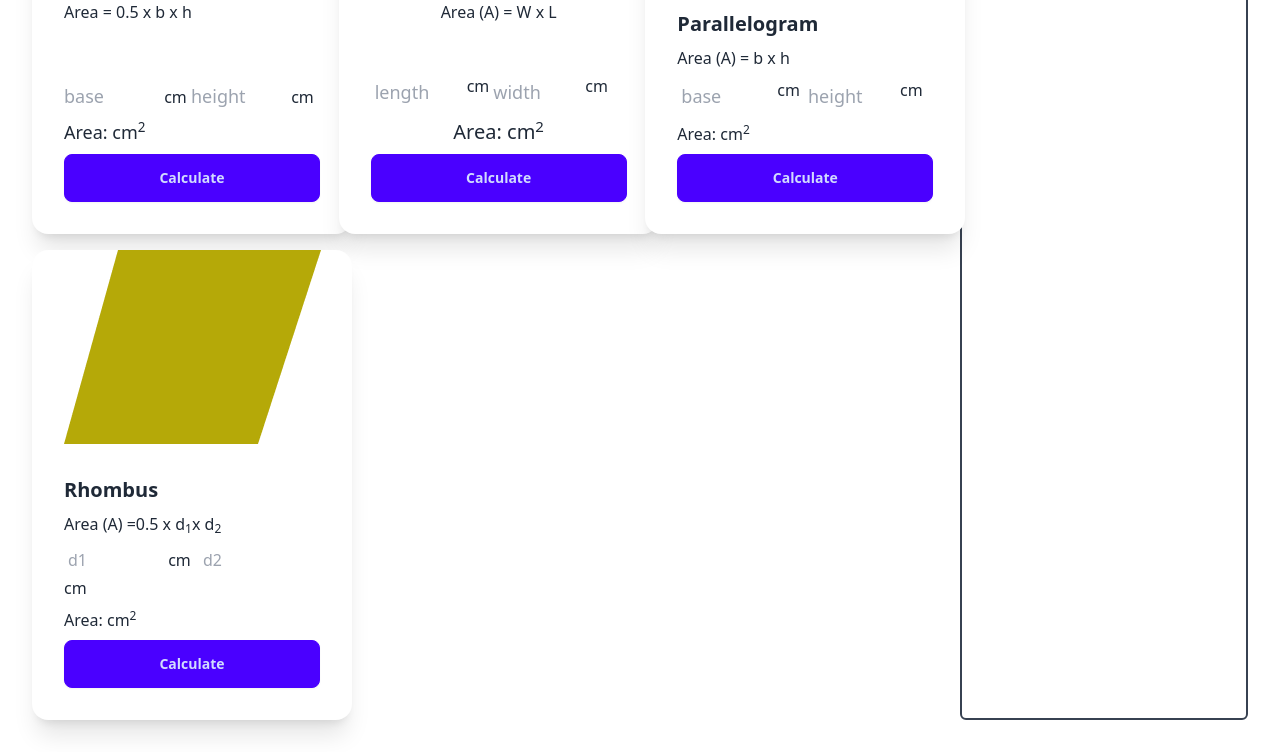
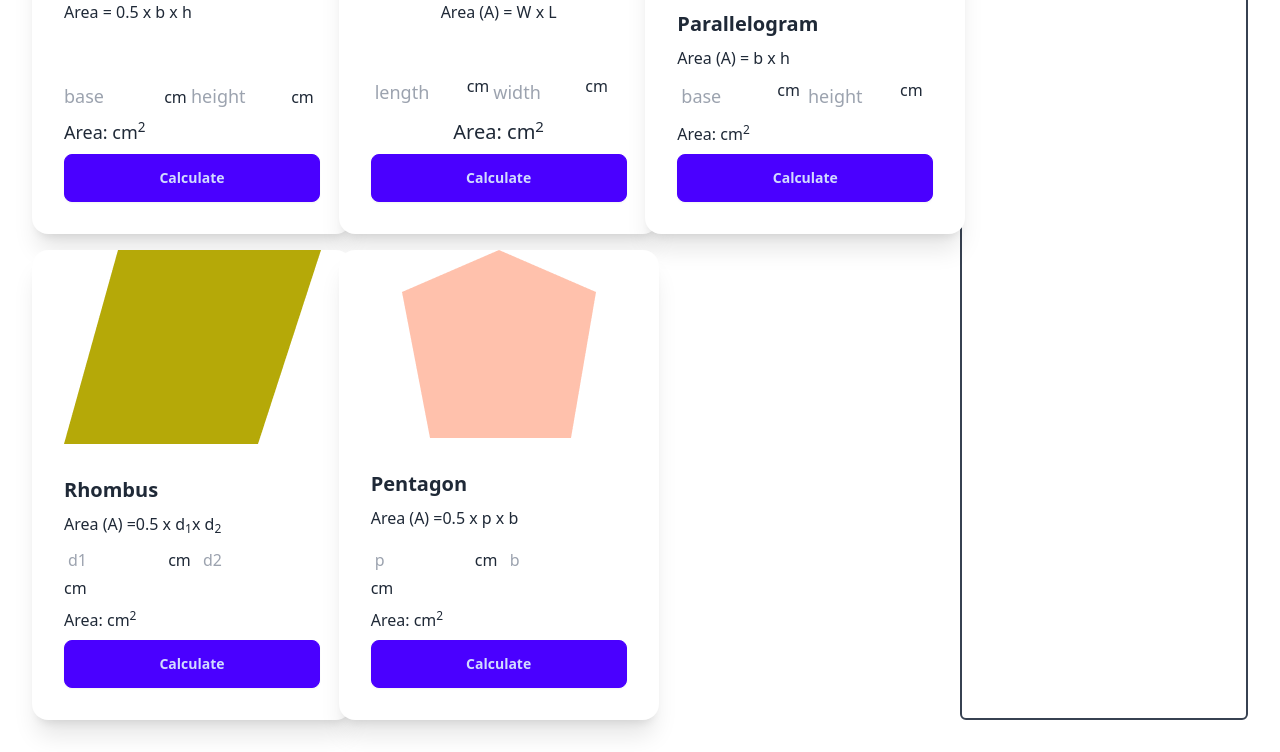
Before and after one commit to hasanalam24/geometri-genious, a plain HTML site: page index.html in a window 1280 px wide. Shown: the part 294-1046 px from the top of the page. Drawn offline with nearby package versions, Linux system fonts and the light colour scheme.

Commit message:
pentagon shorcut

```diff
--- a/index.html
+++ b/index.html
@@ -120,6 +120,30 @@
                         </div>
                     </div>
                 </div>
+                <!-- Pentagon Card -->
+                <div class="card w-80 bg-base-100 shadow-xl">
+                    <figure><img src="images/pentagon.png" alt="Shoes" />
+                    </figure>
+                    <div class="card-body">
+                        <h2 class="card-title">Pentagon</h2>
+                        <p>Area (A) =0.5 x p x b
+                        </p>
+                        <div>
+                            <!-- d1 -->
+                            <input id="pentagon-base" class="w-24 p-1 rounded-sm" type="text" placeholder="p">
+                            <span class="mr-1 ml-1">cm</span>
+                            <!-- d2 -->
+                            <input id="pentagon-height" class="w-24 p-1 rounded-sm" type="text" placeholder="b">
+                            <span>cm</span>
+                        </div>
+                        <div>
+                            <h3>Area: <span id="pentagon-area"></span> <span>cm<sup>2</sup></span></h3>
+                        </div>
+                        <div class="card-actions justify-end">
+                            <button onclick="calculatePentagon()" class="btn btn-primary w-full">Calculate</button>
+                        </div>
+                    </div>
+                </div>
 
             </div>
 
@@ -135,6 +159,7 @@
     <script src="scripts/rectriangle.js"></script>
     <script src="scripts/parallelogram.js"></script>
     <script src="scripts/rhombus.js"></script>
+    <script src="scripts/Pentagon.js"></script>
 </body>
 
 </html>
--- /dev/null
+++ b/scripts/Pentagon.js
@@ -0,0 +1,28 @@
+// shortCut
+
+function calculatePentagon() {
+
+    const base = getInputValueById('pentagon-base');
+    // console.log('base value', base);
+
+    const height = getInputValueById('pentagon-height');
+    // console.log('base value', height);
+
+    const area = 0.5 * base * height;
+    console.log('pentagon value', area);
+
+    setInnerText('pentagon-area', area)
+
+}
+
+function getInputValueById(inputFieldId) {
+    const inputField = document.getElementById(inputFieldId);
+    const inputValueText = inputField.value;
+    const inputValue = parseFloat(inputValueText);
+    return inputValue;
+}
+
+function setInnerText(elementId, area) {
+    const innerText = document.getElementById(elementId)
+    elementId.innerText = area;
+}
```
